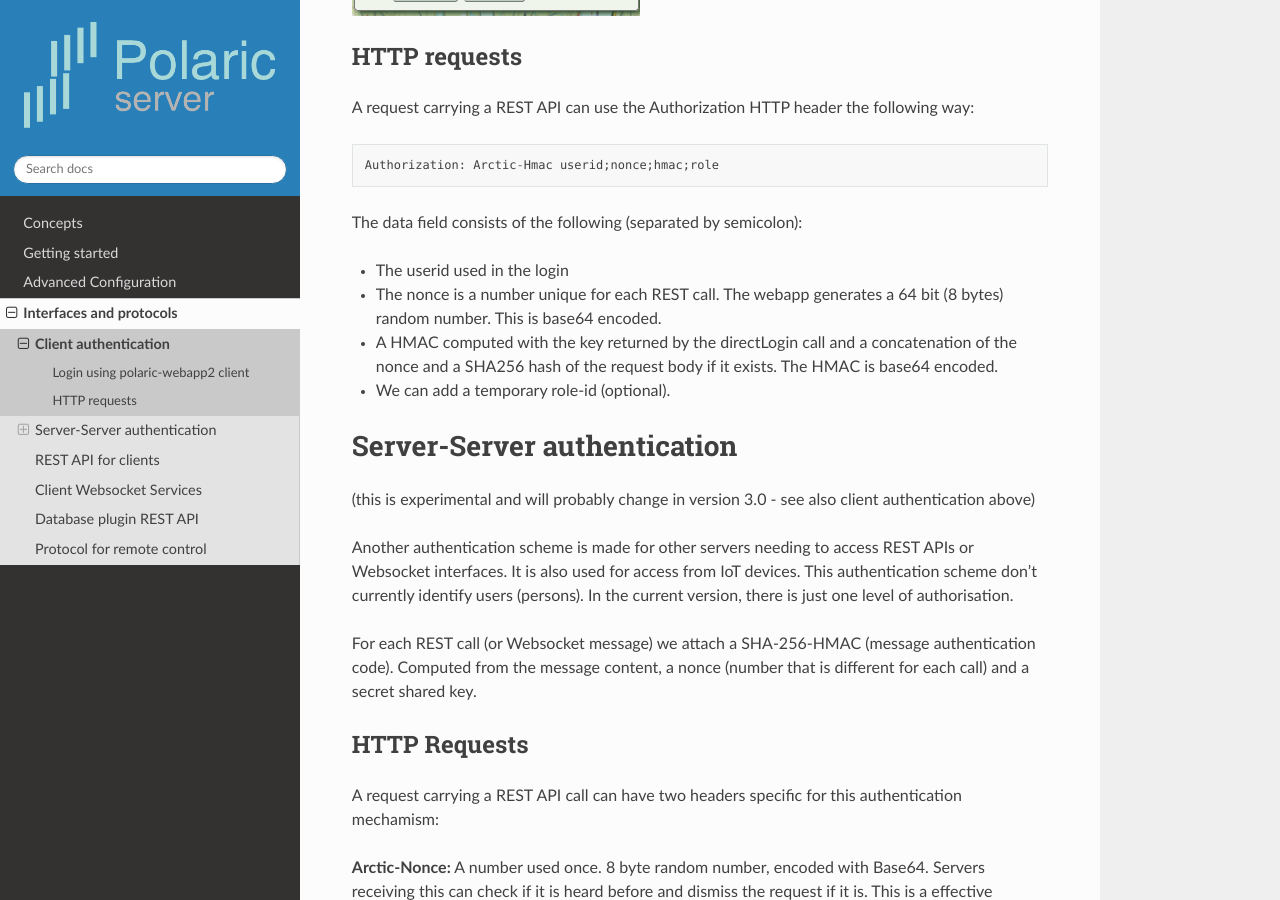
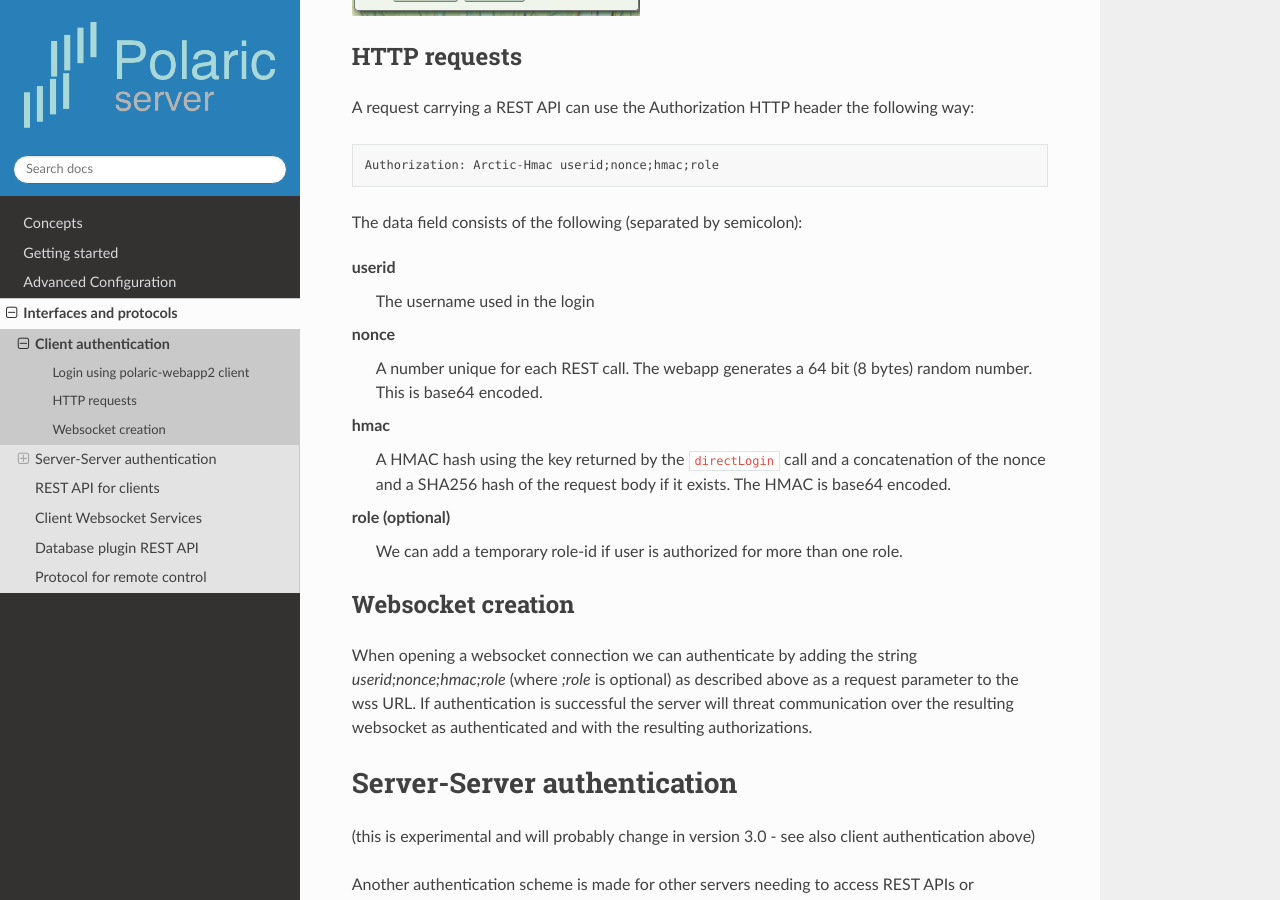
Before and after one commit to joakimsk/docs, a Sphinx documentation site: the page built from docs/clientauth.rst, in a window 1280 px wide and 900 px high, scrolled down 1113 px. Built offline with Sphinx 7.4.7 and the Read the Docs theme 2.0.0, drawn with Linux system fonts in a browser that asks for light colours.

Commit message:
Update clientauth.rst

```diff
--- a/docs/clientauth.rst
+++ b/docs/clientauth.rst
@@ -29,11 +29,21 @@ A request carrying a REST API can use the Authorization HTTP header the followin
 
 The data field consists of the following (separated by semicolon):
 
-* The userid used in the login
-* The nonce is a number unique for each REST call. The webapp generates a 64 bit (8 bytes) random number. This is base64 encoded.
-* A HMAC computed with the key returned by the directLogin call and a concatenation of the nonce and a SHA256 hash of the request
-  body if it exists. The HMAC is base64 encoded.
-* We can add a temporary role-id (optional).
+**userid**
+    The username used in the login
+**nonce**
+    A number unique for each REST call. The webapp generates a 64 bit (8 bytes) random number. This is base64 encoded.
+**hmac**
+    A HMAC hash using the key returned by the ``directLogin`` call and a concatenation of the nonce and a
+    SHA256 hash of the request body if it exists. The HMAC is base64 encoded.
+**role** (optional)
+    We can add a temporary role-id if user is authorized for more than one role.
+
+Websocket creation
+------------------
+
+When opening a websocket connection we can authenticate by adding the string *userid;nonce;hmac;role* (where *;role* is optional) as described above as a request parameter to the wss URL. If authentication is successful the server will threat communication over the resulting websocket as authenticated and with the resulting authorizations.
+
 
 
 Server-Server authentication
```
